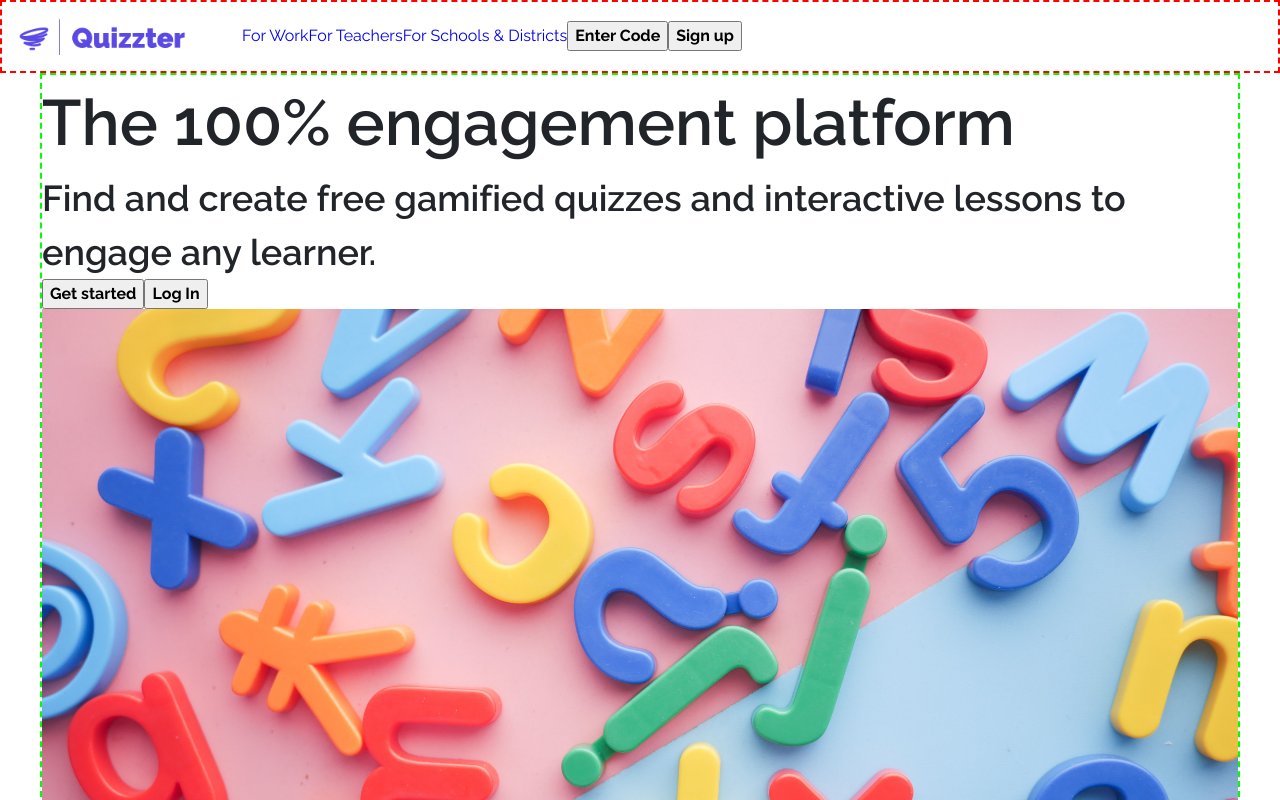
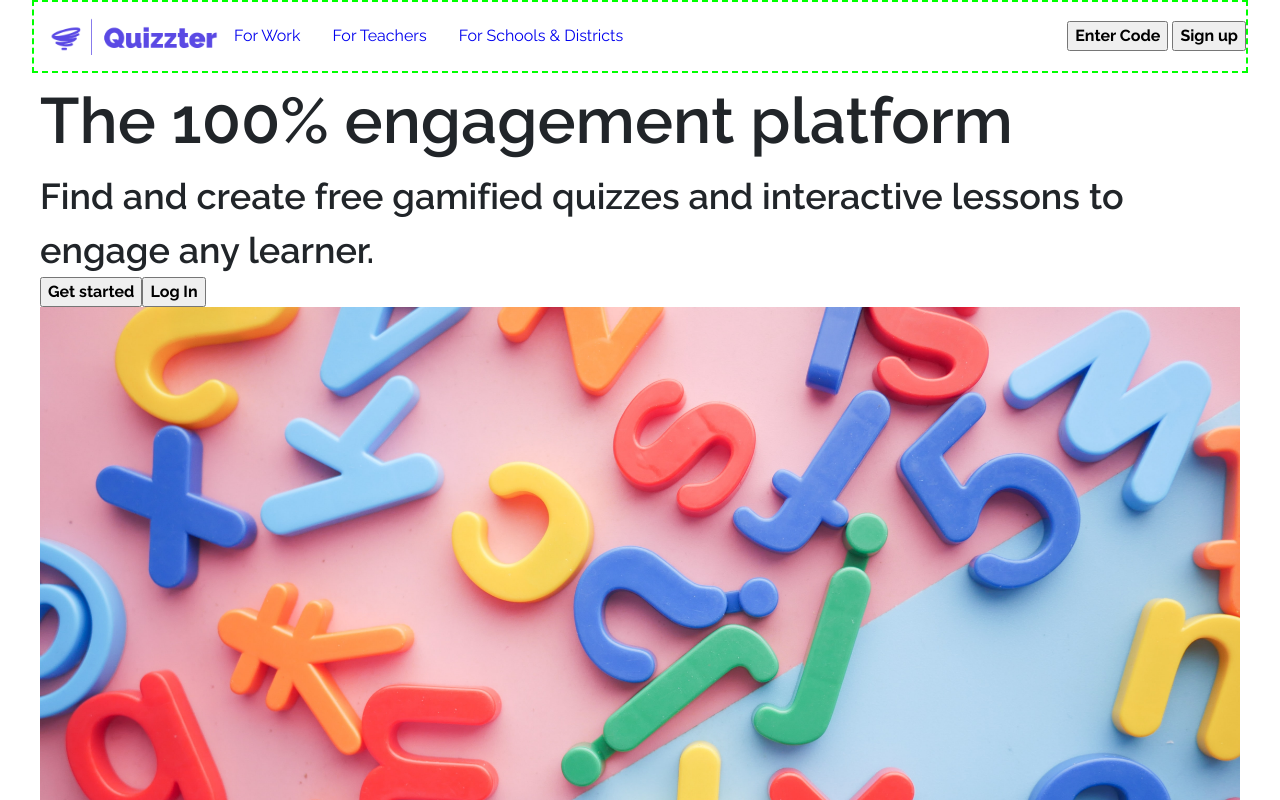
Before and after one commit to sanramu93/quizzter-webpage, a plain HTML site: page index.html in a window 1280 px wide. Shown: the top 800 px of the page. Drawn offline with Linux system fonts and the light colour scheme; some icons are missing.

Commit message:
Add nav layout

```diff
--- a/css/styles.css
+++ b/css/styles.css
@@ -60,10 +60,6 @@ body {
   color: var(--clr-gray);
 }
 
-header {
-  border: dashed 2px red;
-}
-
 /* -------------
 // TYPOGRAPHY
 ---------------- */
@@ -97,30 +93,45 @@ button {
 // LAYOUT
 ---------------- */
 header,
-.header-top,
+.header-main,
+.header-left,
 nav ul {
   display: flex;
   align-items: center;
+  justify-content: center;
 }
 
 section {
   max-width: 120rem;
   margin: 0 auto;
-  border: dashed lime 2px;
 }
 
 footer {
-  border: dashed purple 2px;
 }
 
 /* -------------
 // HEADER
 ---------------- */
 
+.header-main {
+  justify-content: space-between;
+  width: 95%;
+  max-width: 180rem;
+  border: dashed lime 2px;
+}
+
 .logo {
   width: 20rem;
   object-fit: contain;
   padding: 1em;
+}
+
+nav ul {
+  padding: 0;
+}
+
+nav ul li {
+  padding-right: 2em;
 }
 
 /* -------------
--- a/index.html
+++ b/index.html
@@ -17,7 +17,8 @@
   <body>
     <!-- HEADER -->
     <header>
-      <div class="header-top">
+      <div class="header-main">
+        <div class="header-left">
           <img
             class="logo"
             src="./assets/images/logos/quizzter-trans.png"
@@ -30,11 +31,14 @@
               <li><a href="#!">For Schools & Districts</a></li>
             </ul>
           </nav>
+        </div>
+        <div class="header-right">
           <button class="btn-enter-code">Enter Code</button>
           <button class="btn-signup">
             <p>Sign up</p>
             <i></i>
           </button>
+        </div>
       </div>
     </header>
     <!-- END OF HEADER -->
```
Lines whose indentation alone changed are shown as unchanged.
